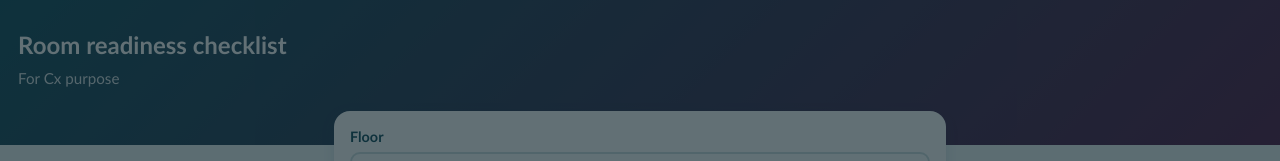
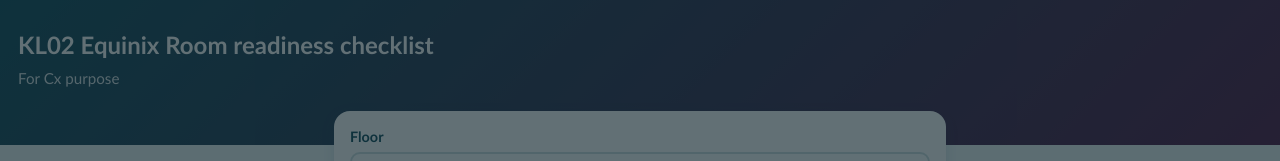
Before and after one commit to mustaffazakaria55-sudo/site-readiness, a plain HTML site: page index.html in a window 1280 px wide. Shown: the top 161 px of the page. Drawn offline with Linux system fonts and the light colour scheme.

Commit message:
fix: edit title

```diff
--- a/index.html
+++ b/index.html
@@ -73,7 +73,7 @@ footer.copy{text-align:center;color:var(--muted);font-size:.8rem;padding:0 14px
   </div>
 </div>
 <header>
-  <h1>Room readiness checklist</h1>
+  <h1>KL02 Equinix Room readiness checklist</h1>
   <p>For Cx purpose</p>
 </header>
 
```
